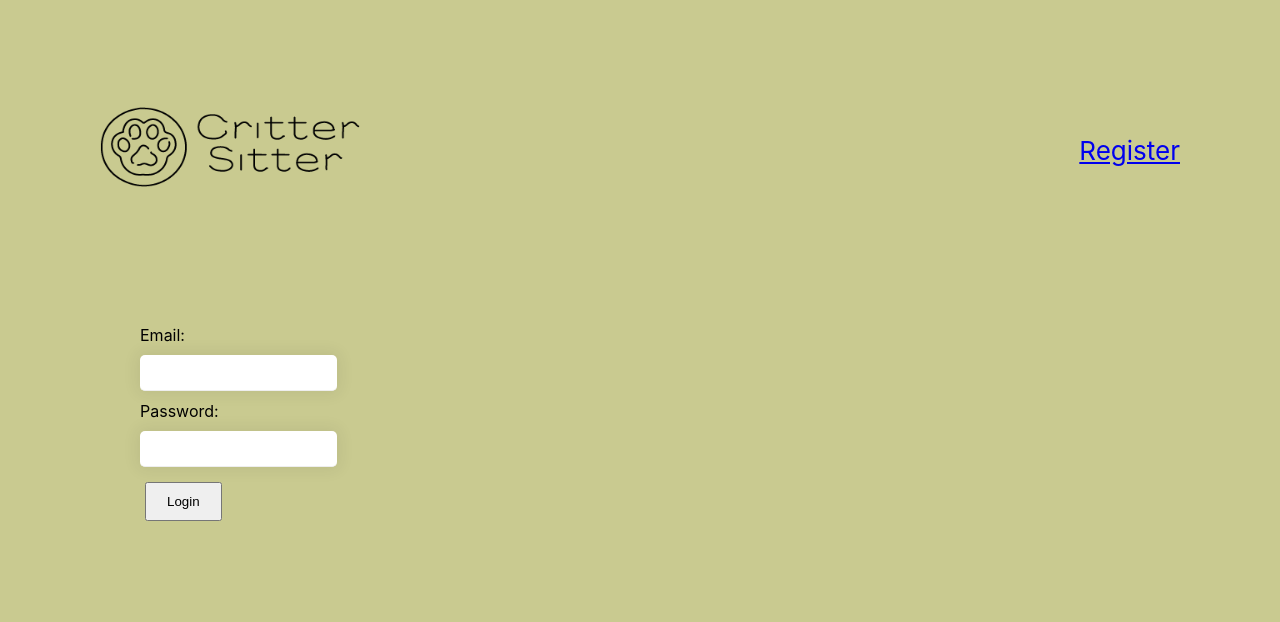
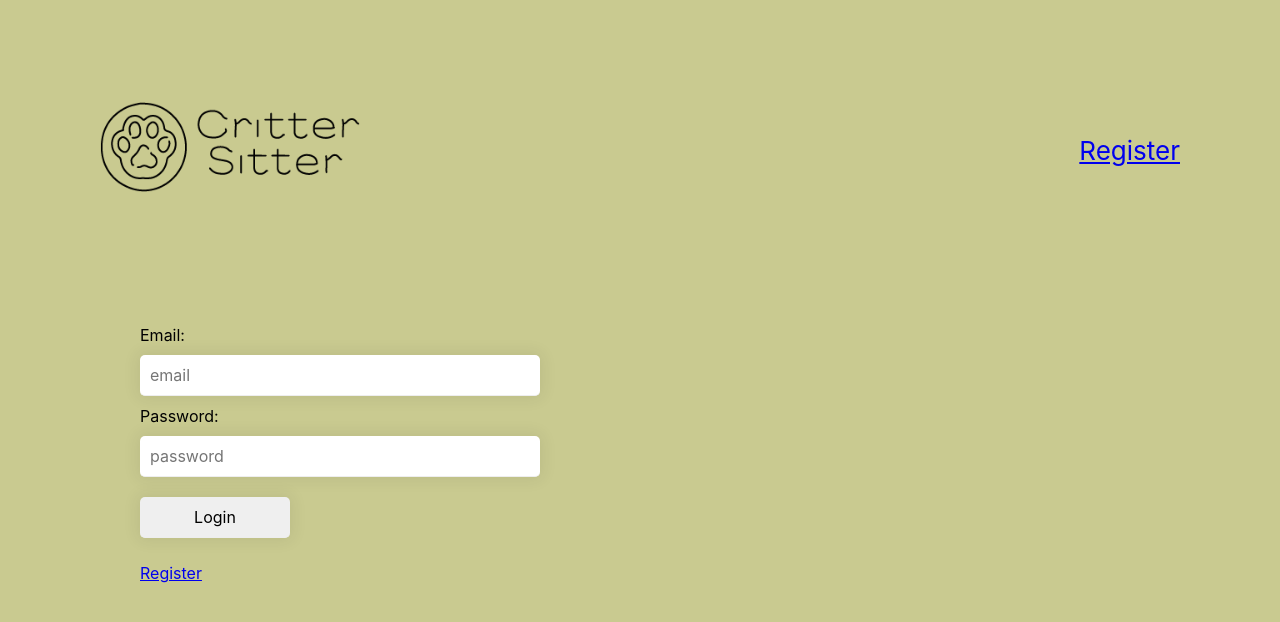
Before and after one commit to fdreith/critter-sitter-frontend, a React (Create React App) app: page /login in a window 1280 px wide. Shown: the top 622 px of the page. Built offline with nearby package versions, Linux system fonts and the light colour scheme.

Commit message:
css adjustments

```diff
--- a/src/App.css
+++ b/src/App.css
@@ -35,6 +35,7 @@ input[type="text"] {
   border-bottom: 1px solid #eee;
   box-shadow: 0 0 15px 4px rgba(0, 0, 0, 0.06);
   border-radius: 5px;
+  width: 40%;
 }
 input[type="password"] {
   padding: 10px;
@@ -43,10 +44,22 @@ input[type="password"] {
   border-bottom: 1px solid #eee;
   box-shadow: 0 0 15px 4px rgba(0, 0, 0, 0.06);
   border-radius: 5px;
+  width: 40%;
+}
+input[type="submit"] {
+  padding: 10px;
+  margin: 10px 0;
+  border: 0;
+  border-bottom: 1px solid #eee;
+  box-shadow: 0 0 15px 4px rgba(0, 0, 0, 0.06);
+  border-radius: 5px;
+  width: 15%;
 }
 
-.border-customized-input {
-  border: 5px solid rgb(196, 31, 31);
+input,
+textarea {
+  font-family: inherit;
+  font-size: inherit;
 }
 
 /*
--- a/src/components/LoginForm.tsx
+++ b/src/components/LoginForm.tsx
@@ -23,14 +23,15 @@ class LoginForm extends React.Component<any> {
         <form action="/action_page.php" method="post">
           Email:
           <br />
-          <input type="text" name="email" />
+          <input type="text" name="email" placeholder="email"/>
           <br />
           Password:
           <br />
-          <input type="password" name="password" />
+          <input type="password" name="password" placeholder="password"/>
           <br />
           <input type="submit" value="Login" />
         </form>
+        <a href="signup">Register</a>
       </div>
     );
   }
--- a/src/components/NavBar.tsx
+++ b/src/components/NavBar.tsx
@@ -7,7 +7,7 @@ const NavBar = (props: any) => {
     <div className="NavBar">
       <>
         <a href="#default" className="logo">
-          <img src={logo} alt="Critter Sitter" height={100} width={300} />
+          <img src={logo} alt="Critter Sitter" height={110} width={300} />
         </a>
 
         {props.loggedIn ? (
```
